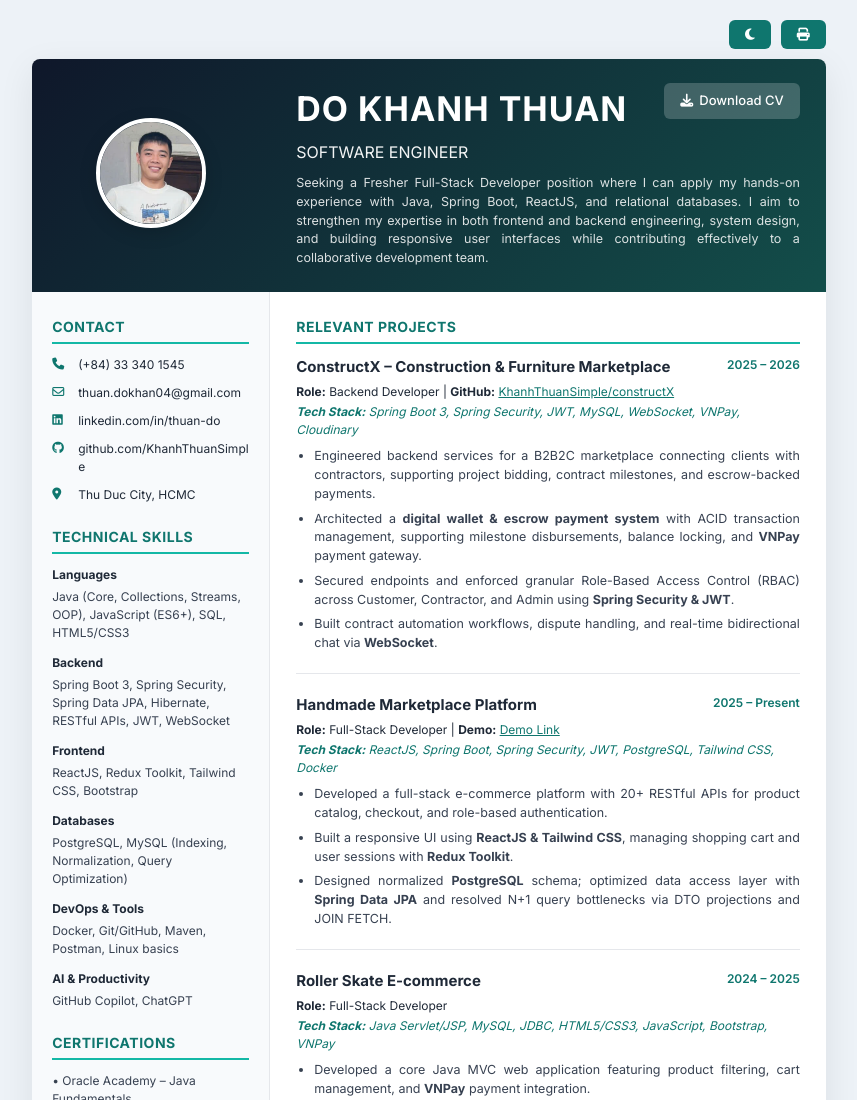
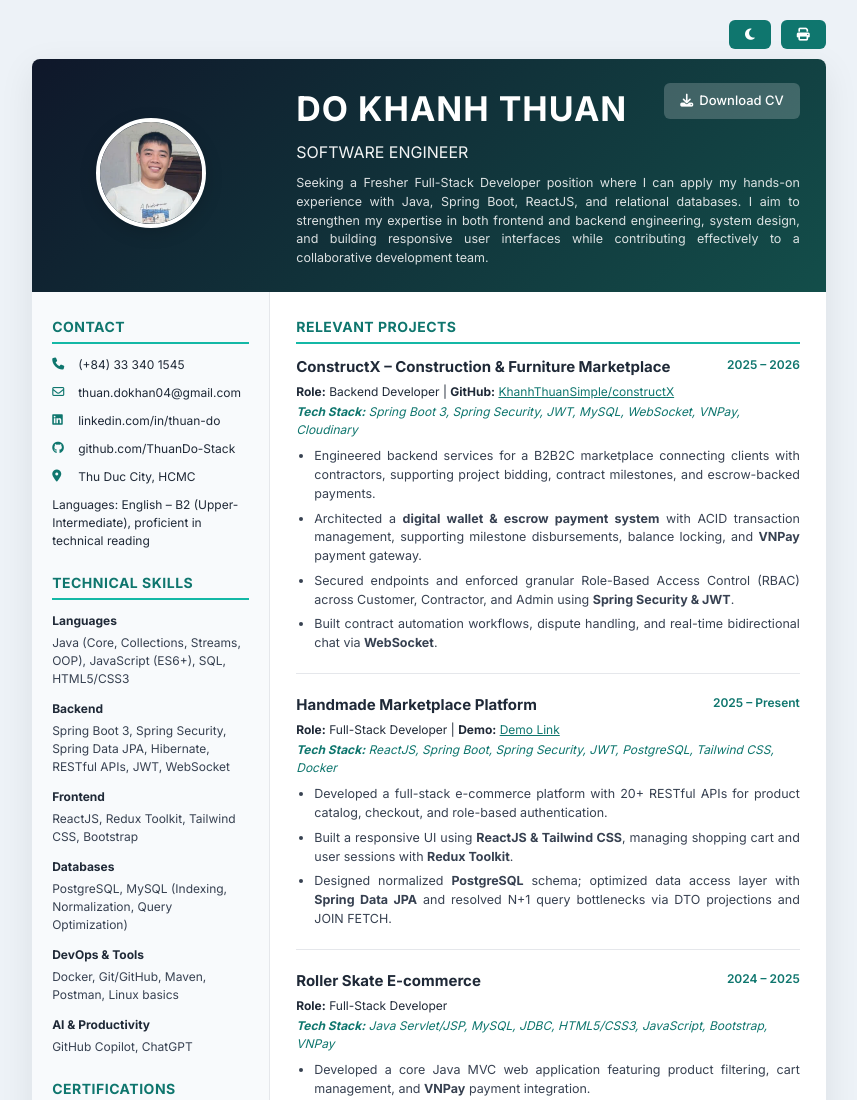
Before and after one commit to ThuanDo-Stack/Portfolio-DoKhanhThuan, a plain HTML site: page index.html in a window 1280 px wide. Shown: the top 1100 px of the page, without its empty margins (211-1068 px from the left). Drawn offline with Linux system fonts and the light colour scheme.

Commit message:
Update index.html

```diff
--- a/index.html
+++ b/index.html
@@ -76,11 +76,14 @@
         </div>
         <div class="info-item">
           <i class="fa-brands fa-github"></i>
-          <a href="https://github.com/KhanhThuanSimple" target="_blank">github.com/KhanhThuanSimple</a>
+          <a href="https://github.com/ThuanDo-Stack" target="_blank">github.com/ThuanDo-Stack</a>
         </div>
         <div class="info-item">
           <i class="fa-solid fa-location-dot"></i>
           <span>Thu Duc City, HCMC</span>
+        </div>
+          <div class="info-item">
+          <span>Languages: English – B2 (Upper-Intermediate), proficient in technical reading</span>
         </div>
       </div>
 
@@ -155,7 +158,7 @@
             <div class="project-date">2025 – 2026</div>
           </div>
           <div style="font-size: 12px; margin-bottom: 2px;">
-            <strong>Role:</strong> Backend Developer | <strong>GitHub:</strong> <a href="https://github.com/KhanhThuanSimple/constructX" target="_blank" style="color: var(--primary); text-decoration: underline;">KhanhThuanSimple/constructX</a>
+            <strong>Role:</strong> Backend Developer | <strong>GitHub:</strong> <a href="https://github.com/ThuanDo-Stack/constructX" target="_blank" style="color: var(--primary); text-decoration: underline;">KhanhThuanSimple/constructX</a>
           </div>
           <div class="tech">
             <strong>Tech Stack:</strong> Spring Boot 3, Spring Security, JWT, MySQL, WebSocket, VNPay, Cloudinary
```
